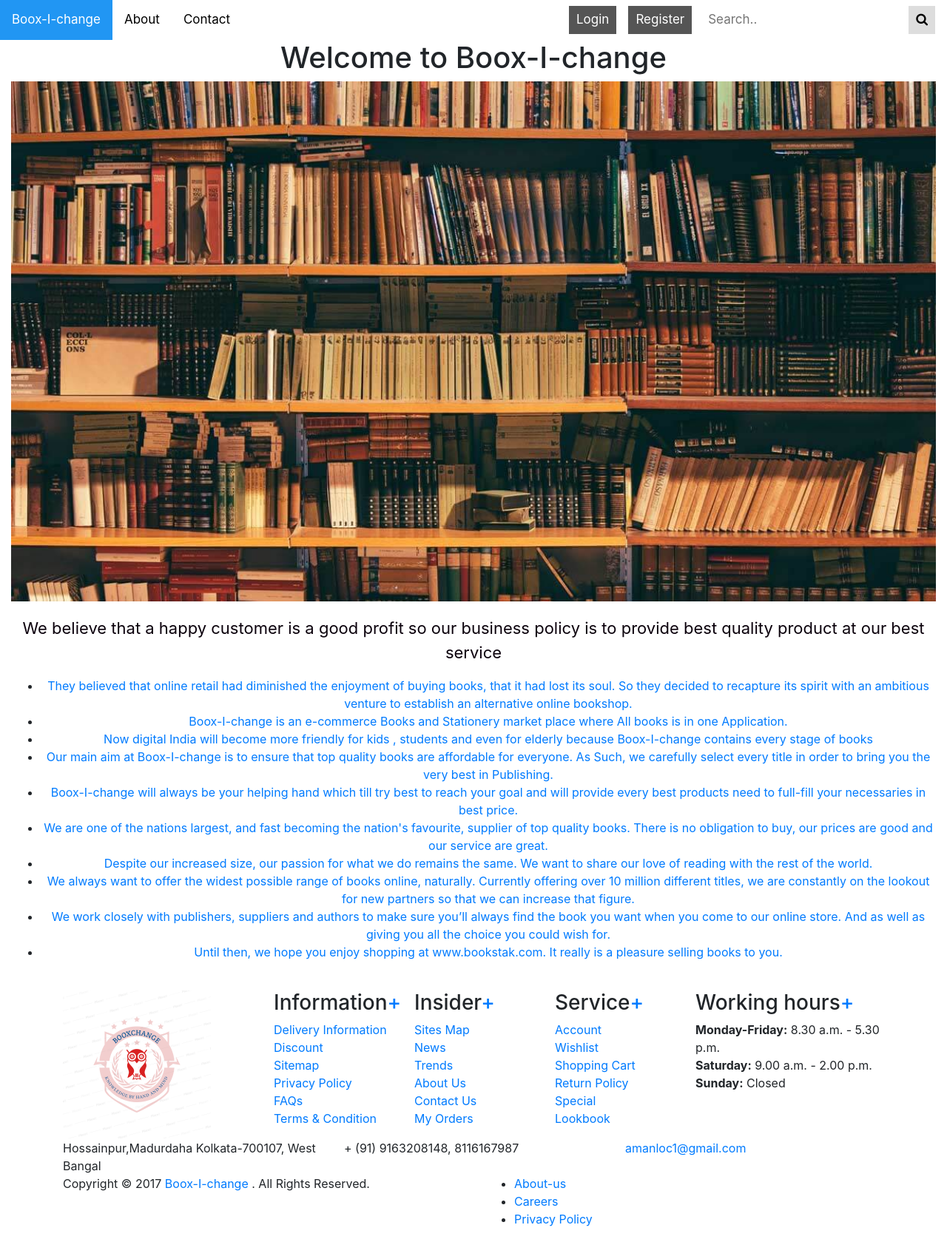
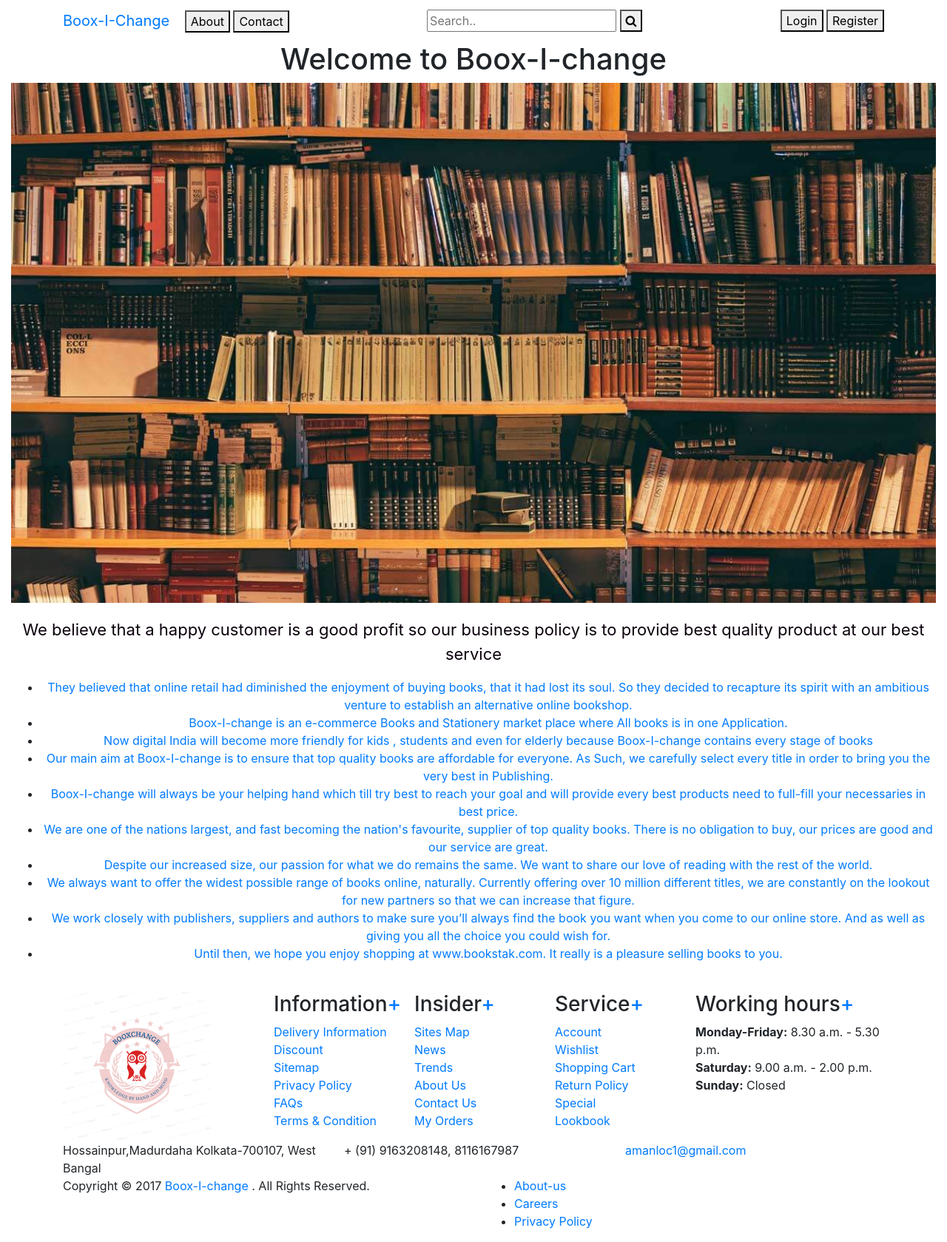
Before and after one commit to amanloc1/Unamed, a PHP site: page / in a window 1280 px wide. Shown: the whole page at 74% size. Before the commit the page ends 1658 px from the top, so only its background shows below. Run offline with PHP 8.4, Linux system fonts and the light colour scheme.

Commit message:
chnages header

```diff
--- a/index.php
+++ b/index.php
@@ -2,10 +2,9 @@
 <html>
 <head>
 <meta charset="utf-8">
-        <meta http-equiv="X-UA-Compatible" content="IE=edge">
-        <meta name="viewport" content="width=device-width, initial-scale=1">
 	<title>Boox-I-change</title>
 	<link rel="stylesheet" href="https://maxcdn.bootstrapcdn.com/bootstrap/4.0.0-beta.2/css/bootstrap.min.css" integrity="sha384-PsH8R72JQ3SOdhVi3uxftmaW6Vc51MKb0q5P2rRUpPvrszuE4W1povHYgTpBfshb" crossorigin="anonymous">
+	<meta name="viewport" content="width=device-width, initial-scale=1">
         <link href="css/bootstrap-4-navbar.css" rel="stylesheet">
         <link rel="stylesheet" href="https://cdnjs.cloudflare.com/ajax/libs/font-awesome/4.7.0/css/font-awesome.min.css">
         <link rel="stylesheet" href="css/nav.css" >
--- a/php/header.php
+++ b/php/header.php
@@ -1,12 +1,15 @@
 <header>
-  <!-- New Navigation Bar5-->
-  <nav >
-      <div class="topnav1">
-          <div>
-            <a class="active" href="#home">Boox-I-change</a>
-            <a href="#about">About</a>
-            <a href="#contact">Contact</a>
-          </div>
+<div class="navbar navbar-inverse navbar-fixed-top">
+	<div class="container">
+		<div class="navbar-header">
+			<a href="index.php" class="navbar-brand">Boox-I-Change</a>
+      <button type="button" class="navbar-toggle" data-target="#myicon" data-toggle="collapse">
+					<span class="icon-bar">About</span>
+			</button>
+      <button type="button" class="navbar-toggle" data-target="#myicon" data-toggle="collapse">
+					<span class="icon-bar">Contact</span>
+			</button>
+		</div>
           <div class="search-container">
             <form action="#">
               <input type="text" placeholder="Search.." name="search">
@@ -14,8 +17,8 @@
             </form>
           </div>
         <div class="login-container">
+        <button onclick="window.location.href = 'others/login/login_index.html';">Login</button>
         <button type="button" a href="#">Register</button>
-        <button onclick="window.location.href = 'others/login/login_index.html';">Login</button>
         </div>
       </div>
   </nav>
```
